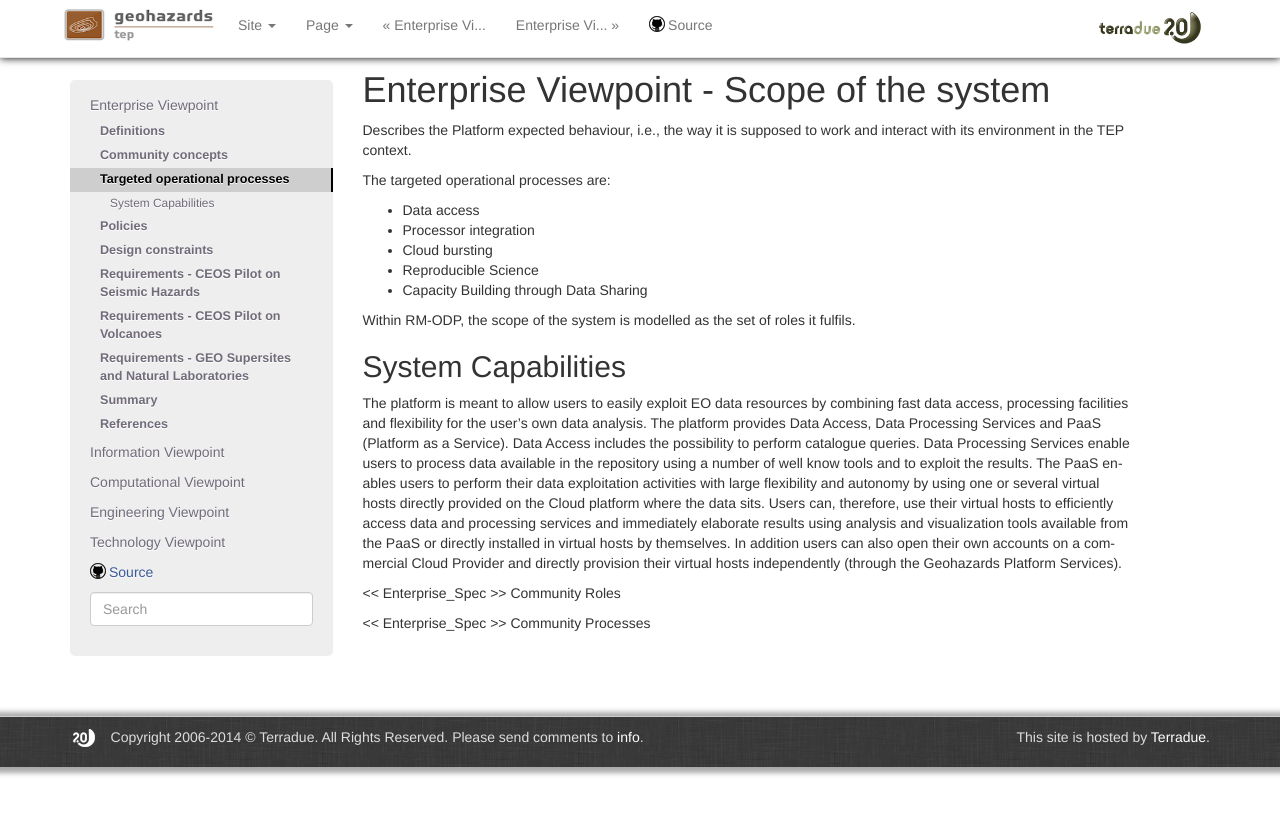
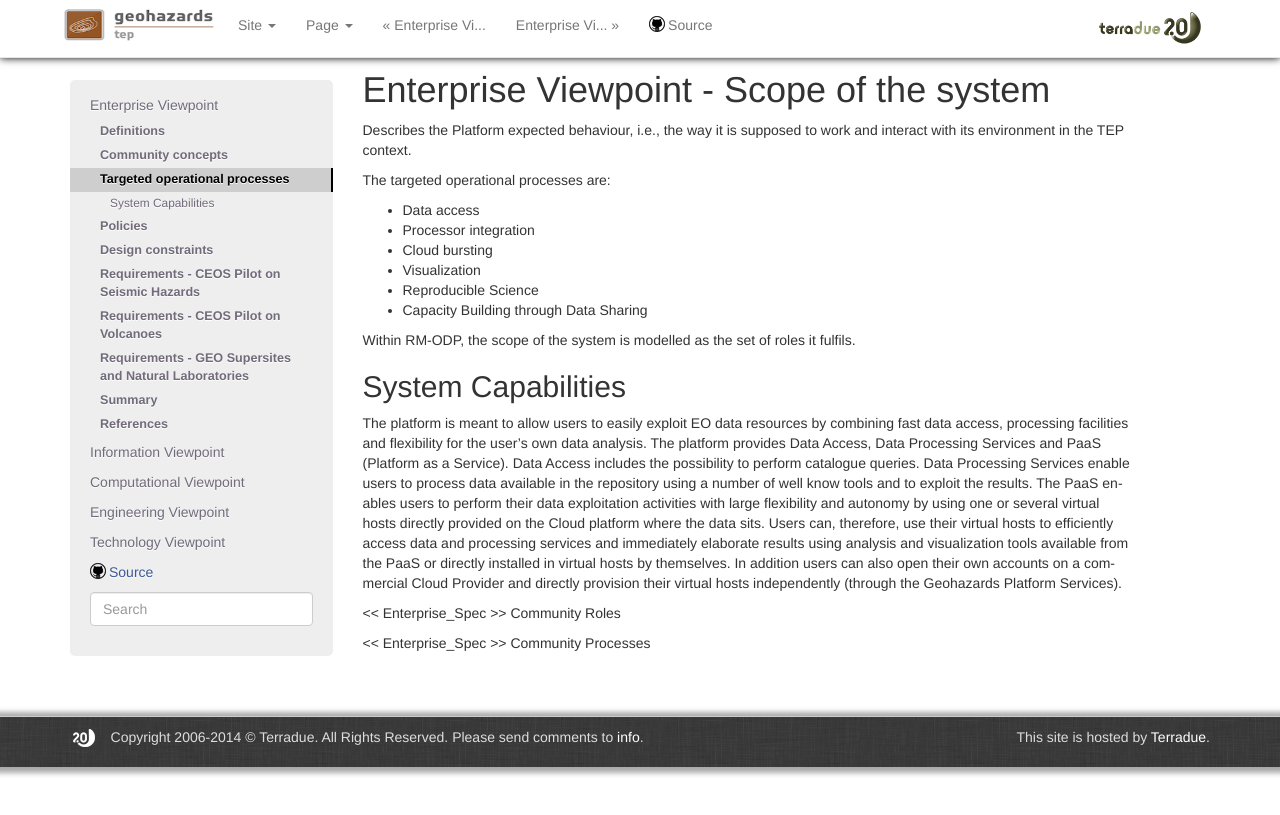
Before and after one commit to Terradue/doc-tep-geohazards-arch, a Sphinx documentation site: the page built from source/enterprise/scope.rst, in a window 1280 px wide. Shown: the top 815 px of the page. Built offline with Sphinx 7.4.7, drawn with Linux system fonts in a browser that asks for light colours.

Commit message:
Update scope.rst

```diff
--- a/source/enterprise/scope.rst
+++ b/source/enterprise/scope.rst
@@ -8,6 +8,7 @@ The targeted operational processes are:
 * Data access
 * Processor integration
 * Cloud bursting
+* Visualization
 * Reproducible Science
 * Capacity Building through Data Sharing
 
```
